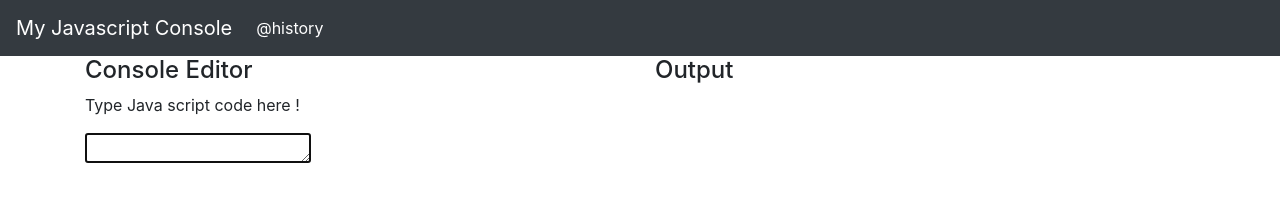
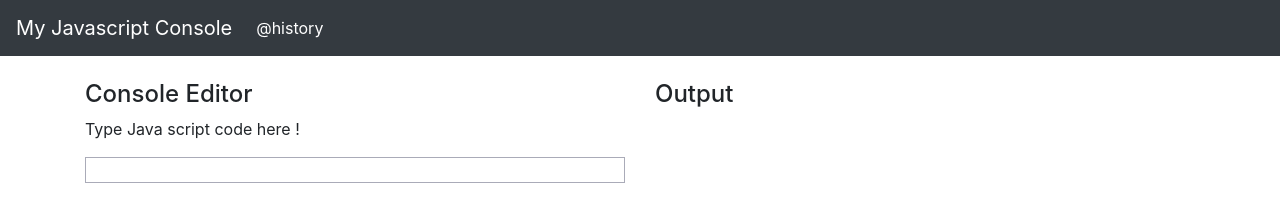
Before and after one commit to ganny26/Ecma6, a website with bundled scripts: page public/index.html in a window 1280 px wide. Built offline with nearby package versions, Linux system fonts and the light colour scheme; files whose address does not match are found by name.

Commit message:
css link added to index

```diff
--- a/public/index.html
+++ b/public/index.html
@@ -3,7 +3,7 @@
 
 <head>
     <title>selvaconsole</title>
-    <link rel="stylesheet" href="/css/app.min.css" />
+    <link rel="stylesheet" href="/css/app.css" />
     <link rel="stylesheet" href="https://maxcdn.bootstrapcdn.com/bootstrap/4.0.0-beta.2/css/bootstrap.min.css" integrity="sha384-PsH8R72JQ3SOdhVi3uxftmaW6Vc51MKb0q5P2rRUpPvrszuE4W1povHYgTpBfshb"
         crossorigin="anonymous">
 </head>
```
